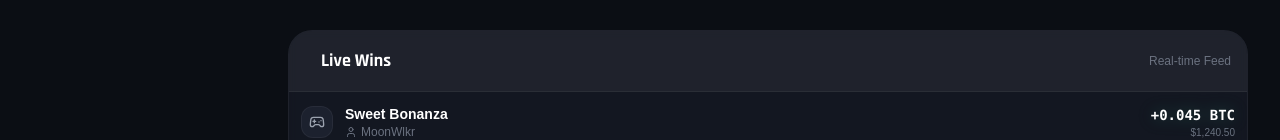
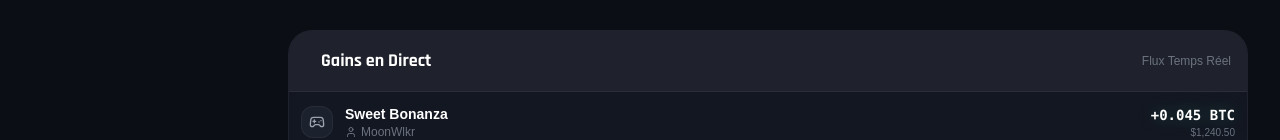
Before and after one commit to Wilson-Tapamo/CoinPawa, a Next.js app: page / in a window 1280 px wide. Shown: the part 892-1032 px from the top of the page. Built offline with nearby package versions, Linux system fonts and the light colour scheme; no server answers.

Commit message:
refactor: finalize translations and project overhaul

```diff
--- a/src/app/profile/page.tsx
+++ b/src/app/profile/page.tsx
@@ -68,7 +68,7 @@ export default function ProfilePage() {
                                 {USER.vipTier} VIP
                             </span>
                             {USER.kycStatus === "Verified" && (
-                                <CheckCircle2 className="w-5 h-5 text-success fill-success/10" title="Vérifié" />
+                                <CheckCircle2 className="w-5 h-5 text-success fill-success/10" />
                             )}
                         </div>
                         <p className="text-text-tertiary text-sm">ID Utilisateur: <span className="text-text-secondary font-mono">{USER.userId}</span></p>
--- a/src/app/wallet/page.tsx
+++ b/src/app/wallet/page.tsx
@@ -523,7 +523,7 @@ export default function WalletPage() {
 
                                             {selectedCoin && depositAmountUsd && (
                                                 <div className="flex justify-between items-center text-xs px-1">
-                                                    <span className="text-text-tertiary">Min. dépôt :</span>
+                                                    <span className="text-text-tertiary">Dépôt Min. :</span>
                                                     <span className="text-white font-bold text-sm">
                                                         {formatToUSD(selectedCoin.minDeposit || 5)}
                                                     </span>
@@ -619,7 +619,7 @@ export default function WalletPage() {
                                     </div>
 
                                     <p className="text-[10px] text-text-tertiary">
-                                    Ces boutons simulent la réception d'un webhook NOWPayments et créditent votre wallet instantanément.
+                                        Ces boutons simulent la réception d'un webhook NOWPayments et créditent votre portefeuille instantanément.
                                     </p>
                                 </div>
                             </div>
--- a/src/components/features/LiveWinsTable.tsx
+++ b/src/components/features/LiveWinsTable.tsx
@@ -17,9 +17,9 @@ export function LiveWinsTable() {
             <div className="flex items-center justify-between p-4 border-b border-white/5 bg-white/5">
                 <div className="flex items-center gap-2">
                     <div className="w-2 h-2 bg-success rounded-full animate-pulse" />
-                    <h3 className="font-display font-bold text-white text-lg">Live Wins</h3>
+                    <h3 className="font-display font-bold text-white text-lg">Gains en Direct</h3>
                 </div>
-                <span className="text-xs text-text-tertiary">Real-time Feed</span>
+                <span className="text-xs text-text-tertiary">Flux Temps Réel</span>
             </div>
 
             <div className="divide-y divide-white/5">
```
Lines whose indentation alone changed are shown as unchanged.
